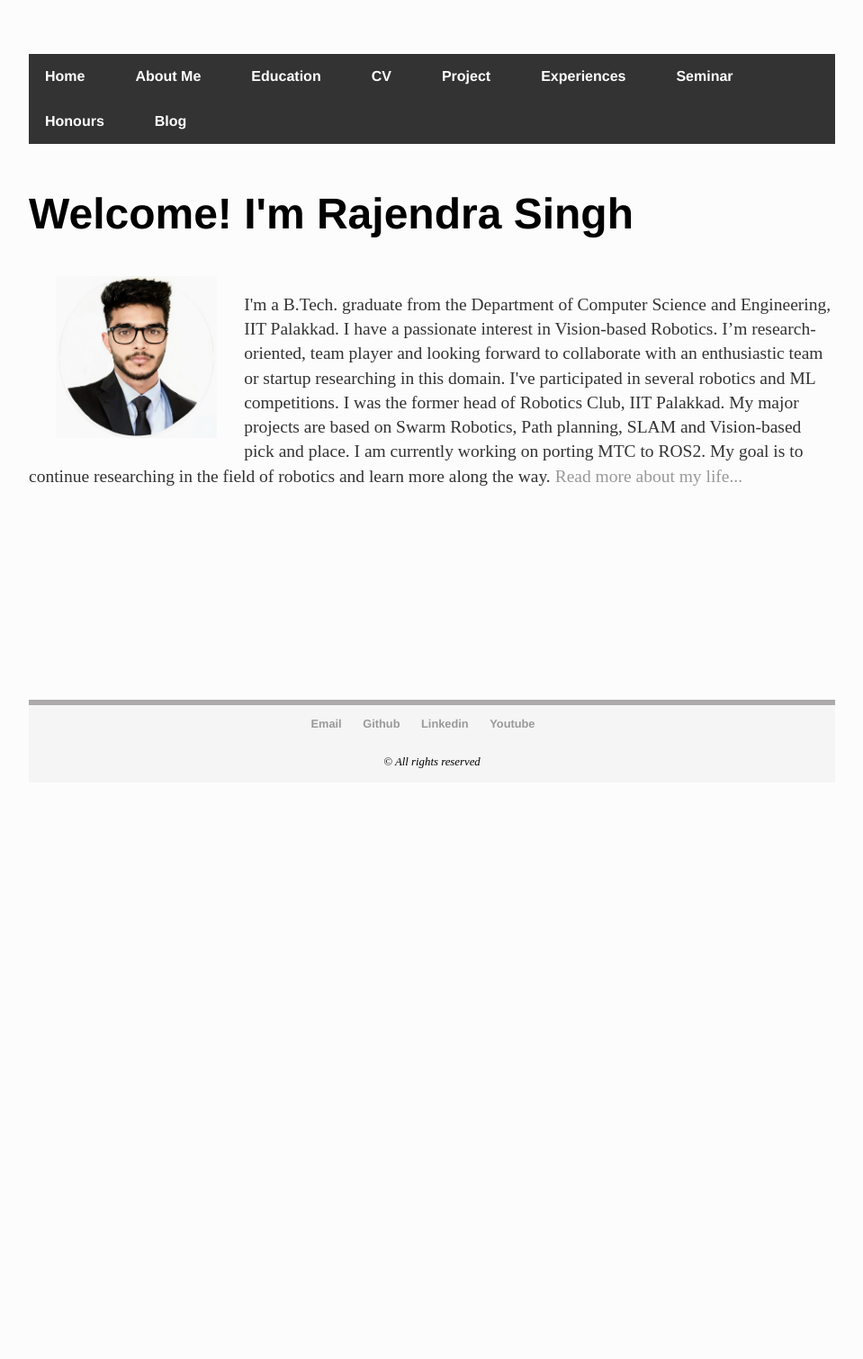
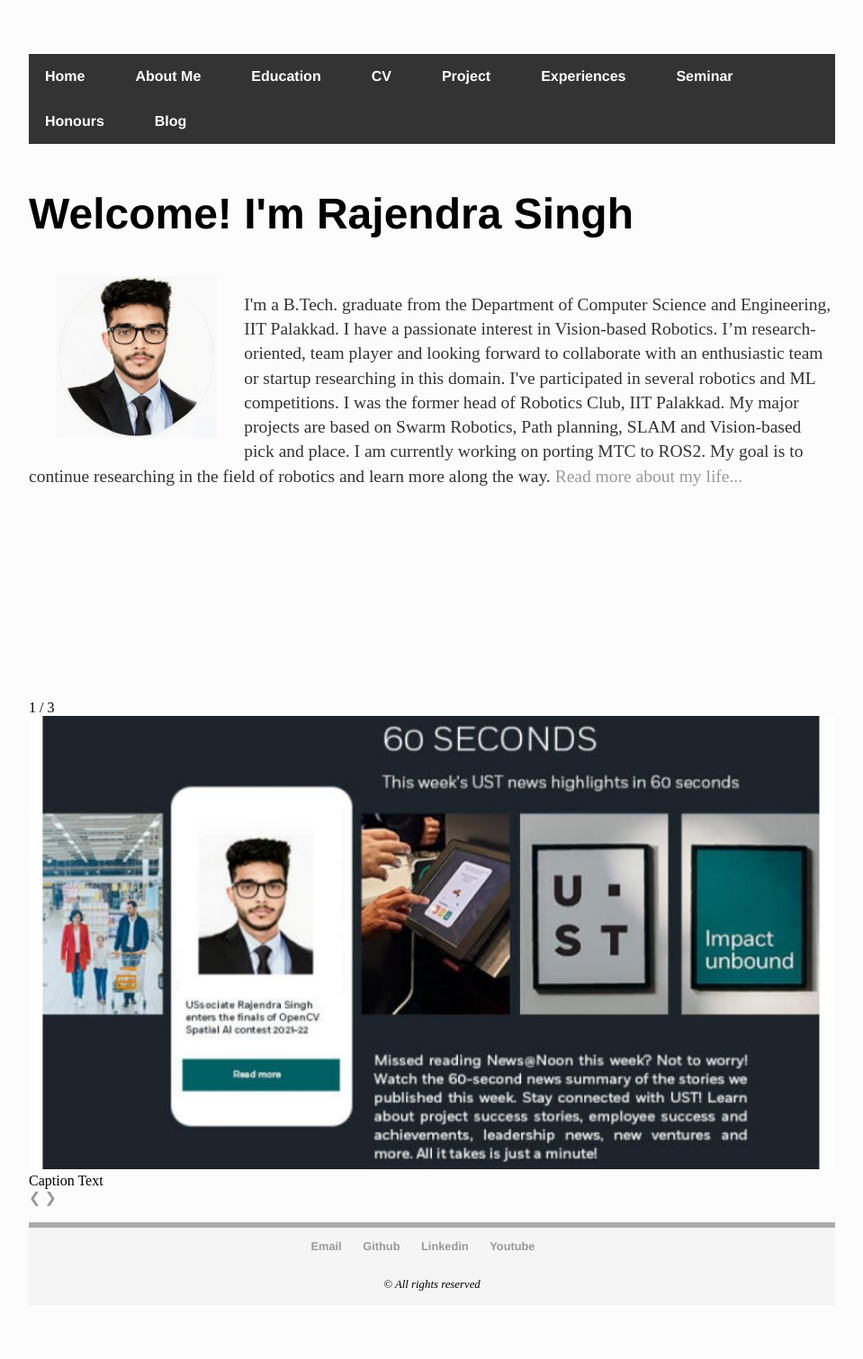
Before and after one commit to iamrajee/iamrajee.github.io, a Jekyll site: the page built from index.html, in a window 1280 px wide. Shown: the whole page at 90% size, without its empty margins (160-1119 px from the left). Built offline with Jekyll 4.4.1, drawn with Linux system fonts in a browser that asks for light colours; before the commit the page ends 930 px from its top, so only the background shows below that.

Commit message:
Update index.html

```diff
--- a/index.html
+++ b/index.html
@@ -27,3 +27,64 @@ title: Rajendra Singh
 	<img src="images/recommendation.png" style='height: 70%; width: 70%' align="right" border="0" HSPACE="0" VSPACE="10" />
 	<br/><br/><br/><br/><br/><br/><br/><br/><br/><br/><br/><br/><br/><br/><br/><br/><br/><br/><br/><br/><br/><br/><br/><br/><br/><br/><br/><br/><br/><br/> -->
 </div><!-- /.blurb -->
+
+<div class="slideshow-container">
+
+<div class="mySlides fade">
+  <div class="numbertext">1 / 3</div>
+  <img src="images/highlights/opencv.jpg" style="width:100%">
+  <div class="text">Caption Text</div>
+</div>
+
+<div class="mySlides fade">
+  <div class="numbertext">2 / 3</div>
+  <img src="images/highlights/opencv_spatialAI.jpg" style="width:100%">
+  <div class="text">Caption Two</div>
+</div>
+
+<div class="mySlides fade">
+  <div class="numbertext">3 / 3</div>
+  <img src="images/highlights/upscale.jpg" style="width:100%">
+  <div class="text">Caption Three</div>
+</div>
+
+<a class="prev" onclick="plusSlides(-1)">❮</a>
+<a class="next" onclick="plusSlides(1)">❯</a>
+
+</div>
+<br>
+
+<div style="text-align:center">
+  <span class="dot" onclick="currentSlide(1)"></span>
+  <span class="dot" onclick="currentSlide(2)"></span>
+  <span class="dot" onclick="currentSlide(3)"></span>
+</div>
+
+<script>
+let slideIndex = 1;
+showSlides(slideIndex);
+
+function plusSlides(n) {
+  showSlides(slideIndex += n);
+}
+
+function currentSlide(n) {
+  showSlides(slideIndex = n);
+}
+
+function showSlides(n) {
+  let i;
+  let slides = document.getElementsByClassName("mySlides");
+  let dots = document.getElementsByClassName("dot");
+  if (n > slides.length) {slideIndex = 1}
+  if (n < 1) {slideIndex = slides.length}
+  for (i = 0; i < slides.length; i++) {
+    slides[i].style.display = "none";
+  }
+  for (i = 0; i < dots.length; i++) {
+    dots[i].className = dots[i].className.replace(" active", "");
+  }
+  slides[slideIndex-1].style.display = "block";
+  dots[slideIndex-1].className += " active";
+}
+</script>
```
